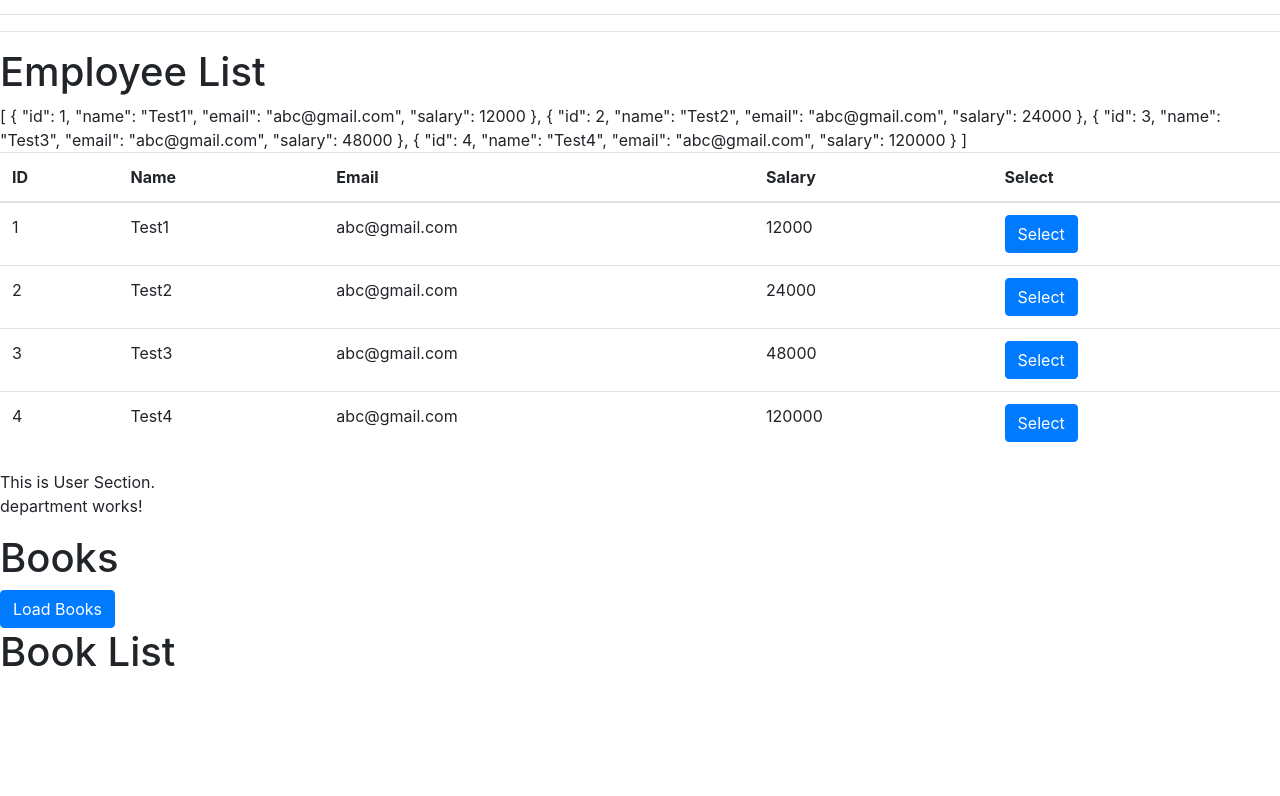
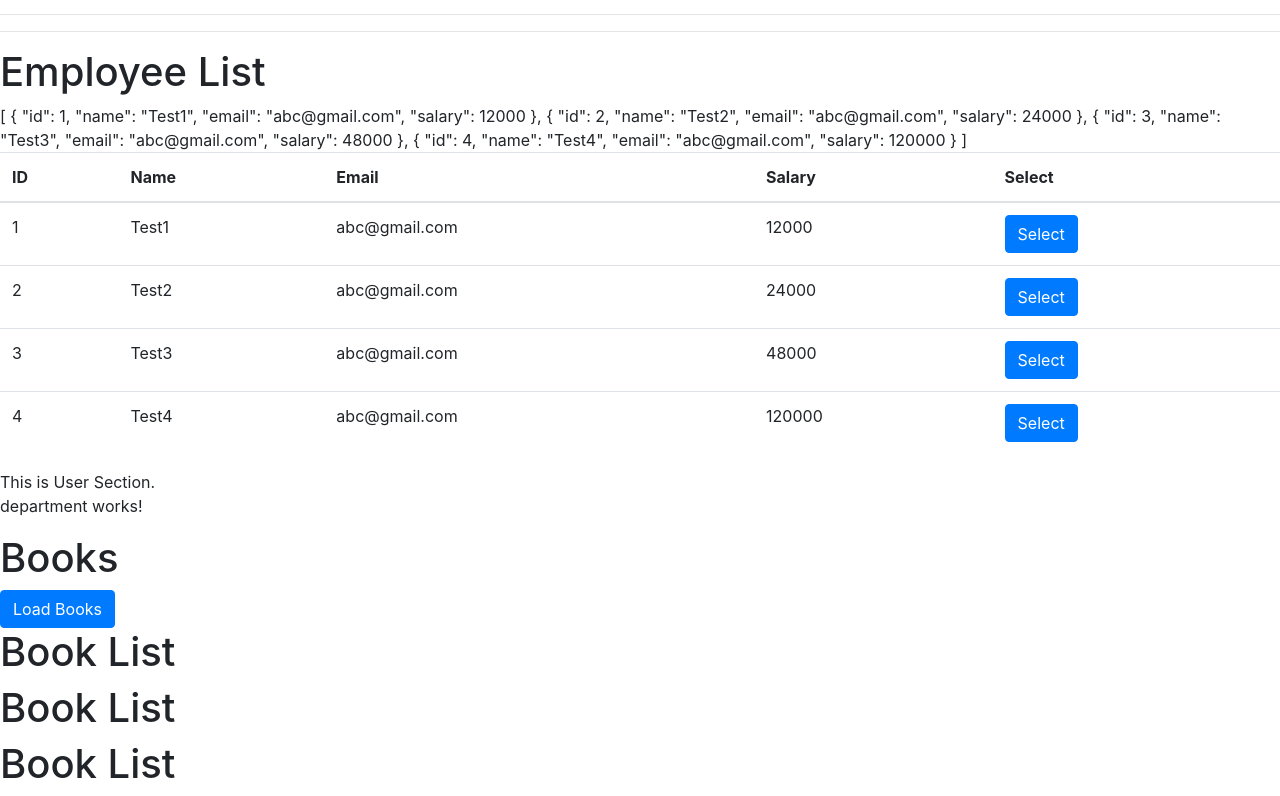
Before and after one commit to santoshyadav198613/HospitalManagementApp-Feb18, an Angular app: page / in a window 1280 px wide. Shown: the part 492-1288 px from the top of the page. Before the commit the page ends 1176 px from the top, so only its background shows below. Built offline with nearby package versions, Linux system fonts and the light colour scheme.

Commit message:
added viewchildren

```diff
--- a/src/app/books/books.component.html
+++ b/src/app/books/books.component.html
@@ -6,3 +6,5 @@
   Load Books</button>
 
 <app-books-list></app-books-list>
+<app-books-list></app-books-list>
+<app-books-list></app-books-list>
--- a/src/app/books/books.component.ts
+++ b/src/app/books/books.component.ts
@@ -1,7 +1,6 @@
-import { Component, OnInit, ViewChild } from '@angular/core';
 
+import { Component, OnInit, ViewChild, ViewChildren, QueryList } from '@angular/core';
 import { Book } from './book';
-
 import { BooksListComponent } from './books-list/books-list.component';
 
 @Component({
@@ -16,6 +15,8 @@
     { id: 3, author: 'Suchitra', name: 'Angular Material', price: 600, version: '5.0.0' }];
   @ViewChild(BooksListComponent)
   bookListComponent: BooksListComponent;
+  @ViewChildren(BooksListComponent)
+  bookChildrenComponent: QueryList<BooksListComponent>;
   constructor() { }
 
   ngOnInit() {
@@ -23,6 +24,11 @@
 
   loadBooks() {
     this.bookListComponent.booksList = this.books;
+    console.log(this.bookListComponent);
+    console.log(this.bookChildrenComponent);
+    this.bookChildrenComponent.forEach((bookComponent) => {
+      bookComponent.booksList = this.books;
+    })
   }
 
 }
```
